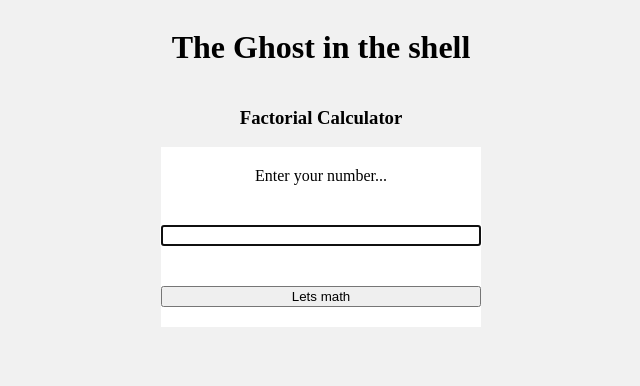
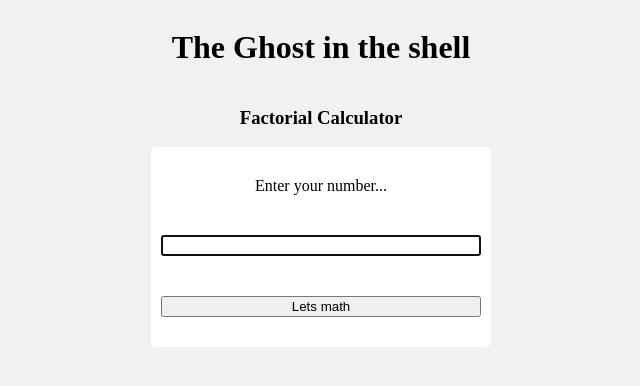
Before and after one commit to stelligent/ghost-in-shell, a Flask app: page / in a window 1280 px wide. Shown: the top 386 px of the page, without its empty margins (319-959 px from the left). Run offline with Flask 2, Linux system fonts and the light colour scheme; some libraries are stand-ins or nearby versions.

```diff
--- a/static/css/styles.css
+++ b/static/css/styles.css
@@ -35,6 +35,8 @@ html, body {
 }
 
 #form {
+    padding: 10px;
+    border-radius: 5px;
     background-color: #FFF;
     min-height: 180px;
     min-width: 320px;
```
Also changed, not shown: tests/test_app.py (+1 -3 lines).
